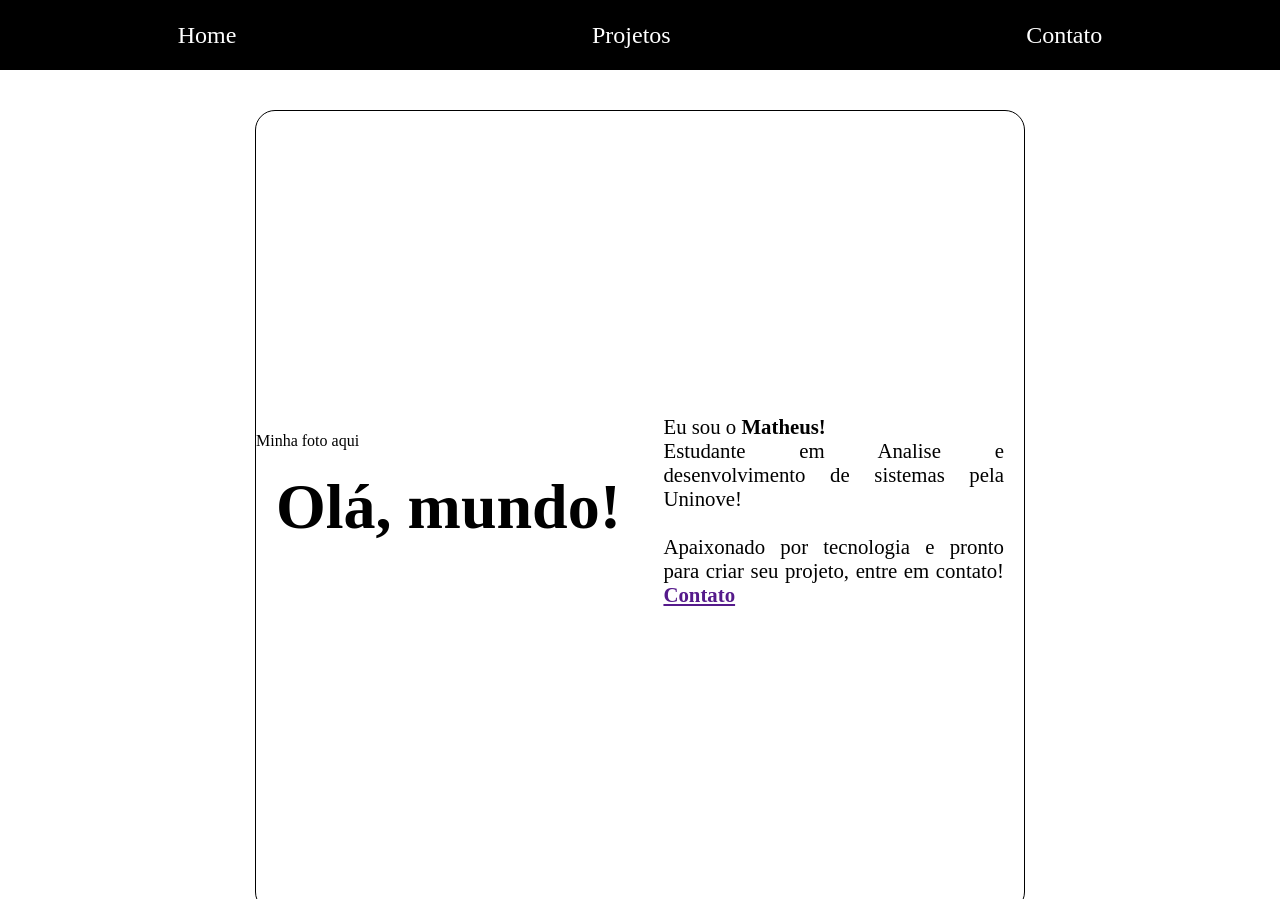
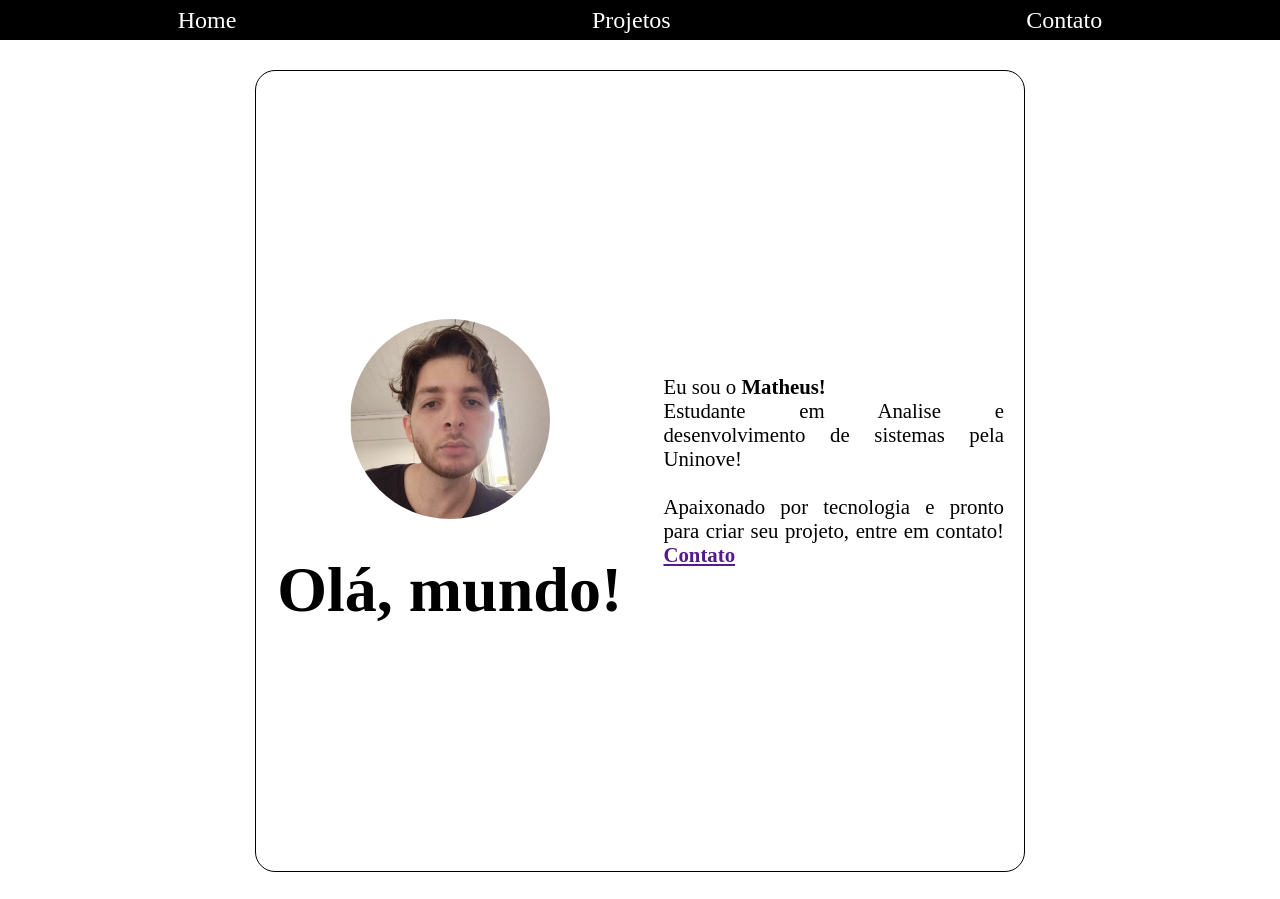
Before and after one commit to MatheusAG16/meu-portifolio, a plain HTML site: page index.html in a window 1280 px wide. Shown: the top 899 px of the page. Drawn offline with Linux system fonts and the light colour scheme; a web font is replaced by a local one.

Commit message:
Atualizações no portifolio
-Inserido uma foto minha
-Correção de algumas margens

```diff
--- a/index.html
+++ b/index.html
@@ -22,7 +22,9 @@
     <main>
         <div id="sobre-mim" class="container">
             <div id="parte-1">
-                <div>Minha foto aqui</div>
+                <div id="div-foto">
+                    <img src="images/foto-perfil-att.jpeg" alt="Uma foto minha" class="minha-foto">
+                </div>
                 <h1>Olá, mundo!</h1>
             </div>
             <div id="parte-2">
--- a/style.css
+++ b/style.css
@@ -8,15 +8,17 @@ html {
     scroll-behavior: smooth;
 }
 
-body {
-    /*background-color: black;
-    color: white;*/
-}
+/*body {
+    background-color: black;
+    color: white;
+}*/
 
 header {
+    position: fixed;
+    z-index: 10;
     background-color: black;
     width: 100%;
-    height: 70px;
+    height: 40px;
 }
 
 header nav ol li a{
@@ -36,7 +38,13 @@ header nav ol {
     justify-content: space-around;
 }
 
+header nav li {
+    list-style-type: none;
+}
+
 main {
+    position: relative;
+    top: 30px;
     display: flex;
     justify-content: center;
     align-items: center;
@@ -51,6 +59,16 @@ main {
     margin: 40px;
 }
 
+.minha-foto {
+    width: 200px;
+    margin: 30px;
+    border-radius: 50%;
+}
+
+#div-foto {
+    text-align: center;
+}
+
 div#sobre-mim {
     display: flex;
     align-items: center;
@@ -63,8 +81,8 @@ div#parte-1, #parte2 {
 }
 
 #sobre-mim h1 {
+    text-align: center;
     font-size: 4em;
-    margin: 20px;
     width: 100%;
     height: 100px;
 }
@@ -115,10 +133,6 @@ div#div-projetos {
     text-align: center;
 }
 
-div#contato {
-
-}
-
 div#contato h1 {
     font-size: 3em;
     text-align: center;
```
Also changed, not shown: images/foto-perfil-att.jpeg (added), images/sudoku.png (added).
